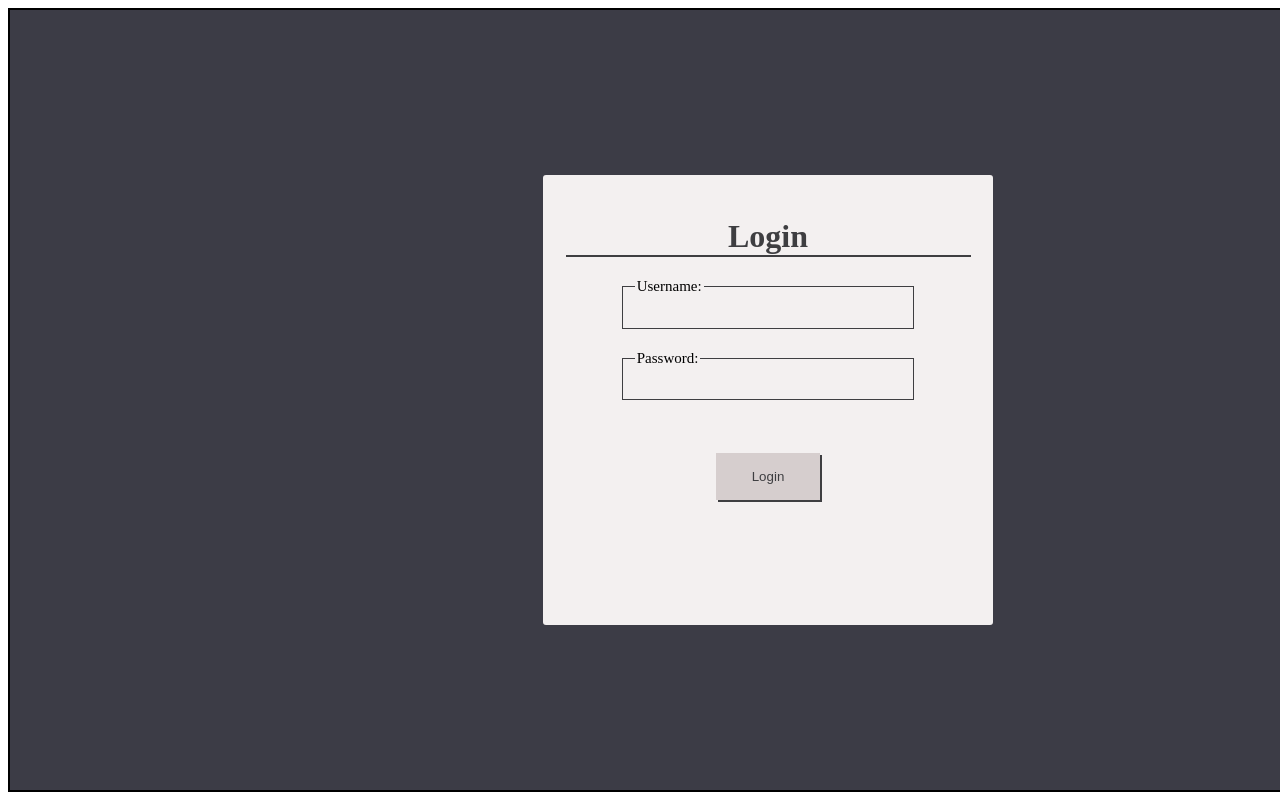
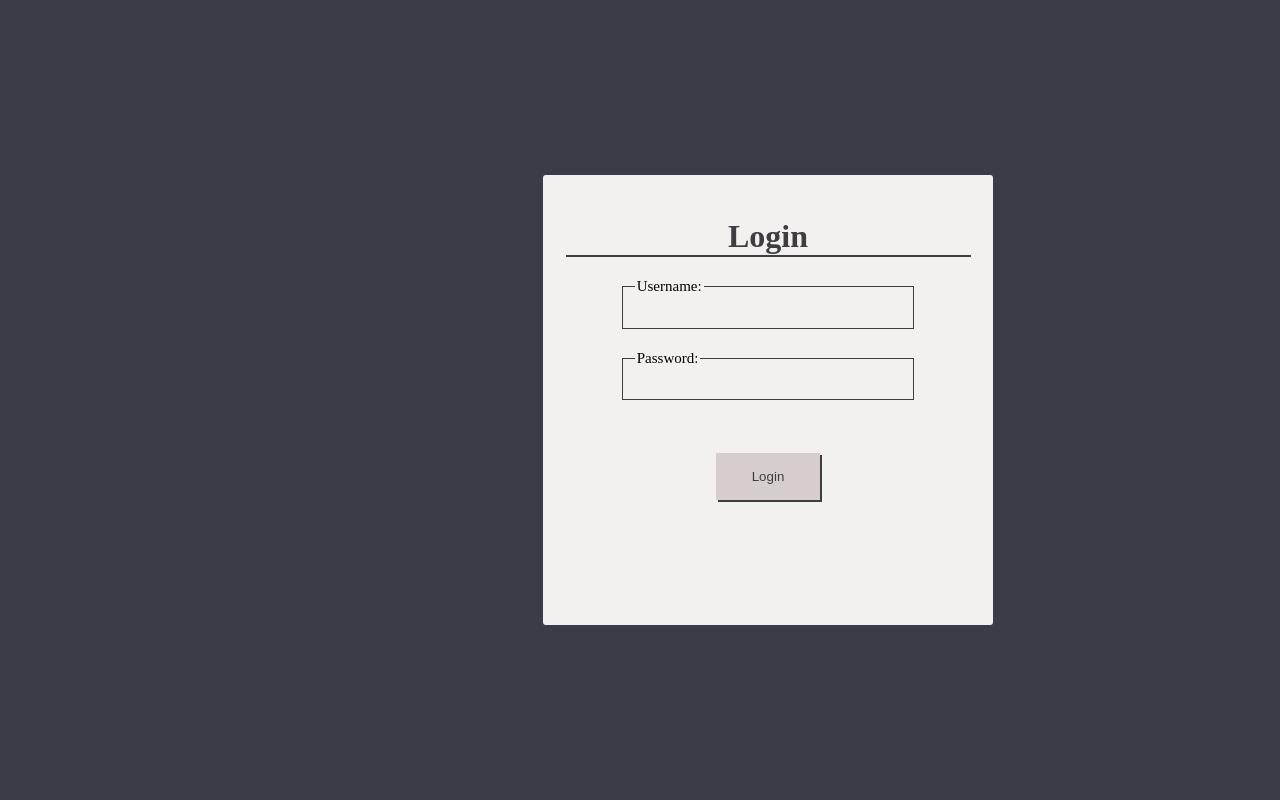
Before and after one commit to African-Marketplace-Sauti-Africa/frontEnd, a React (Create React App) app in the folder front-end/: page /login in a window 1280 px wide. Shown: the top 800 px of the page. Built offline with nearby package versions, Linux system fonts and the light colour scheme.

Commit message:
style fixes

```diff
--- a/front-end/src/styles/Login.css
+++ b/front-end/src/styles/Login.css
@@ -2,8 +2,11 @@
     box-sizing: border-box;
 }
 
+body{
+    background-color: rgb(60, 60, 70);
+}
+
 .form {
-    border: 2px solid black;
     background-color: rgb(60, 60, 70);
     height: 98vh;
     width: 190vh;
@@ -31,7 +34,6 @@
     justify-content: center;
     text-align: center;
     background-color: rgb(243, 240, 240);
-    /* border: 2px solid black; */
     border-radius: 3px;
     width: 450px;
     height: 450px;
```
